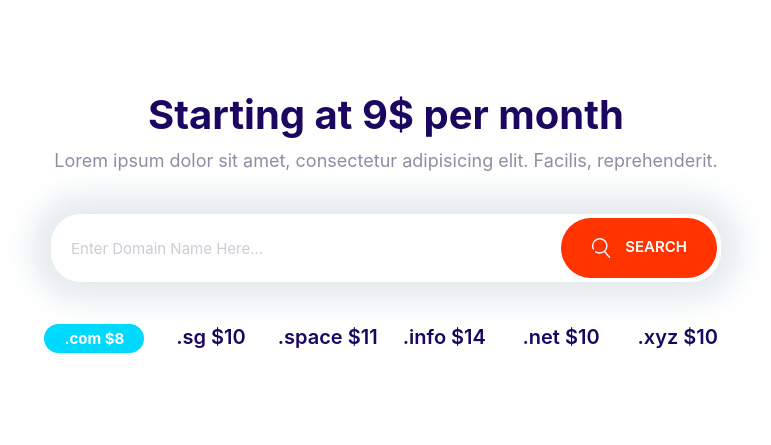
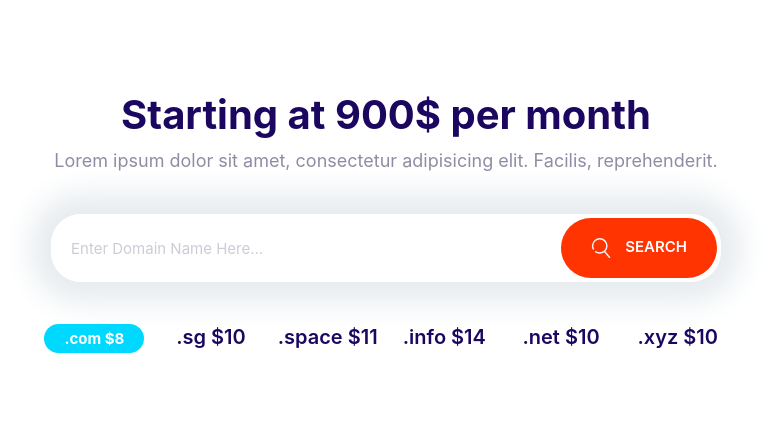
Before and after one commit to wirkoo/foshimy, a website built with Parcel: page playground.html in a window 1280 px wide. Shown: the whole page, without its empty margins (254-1025 px from the left). Built offline with nearby package versions, Linux system fonts and the light colour scheme.

Commit message:
Updated price from $9 to $900

```diff
--- a/playground.html
+++ b/playground.html
@@ -10,7 +10,7 @@
   <body>
     <section class="block container block-domain">
       <header class="block__header">
-        <h2 class="">Starting at 9$ per month</h2>
+        <h2 class="">Starting at 900$ per month</h2>
         <p>
           Lorem ipsum dolor sit amet, consectetur adipisicing elit. Facilis,
           reprehenderit.
```
